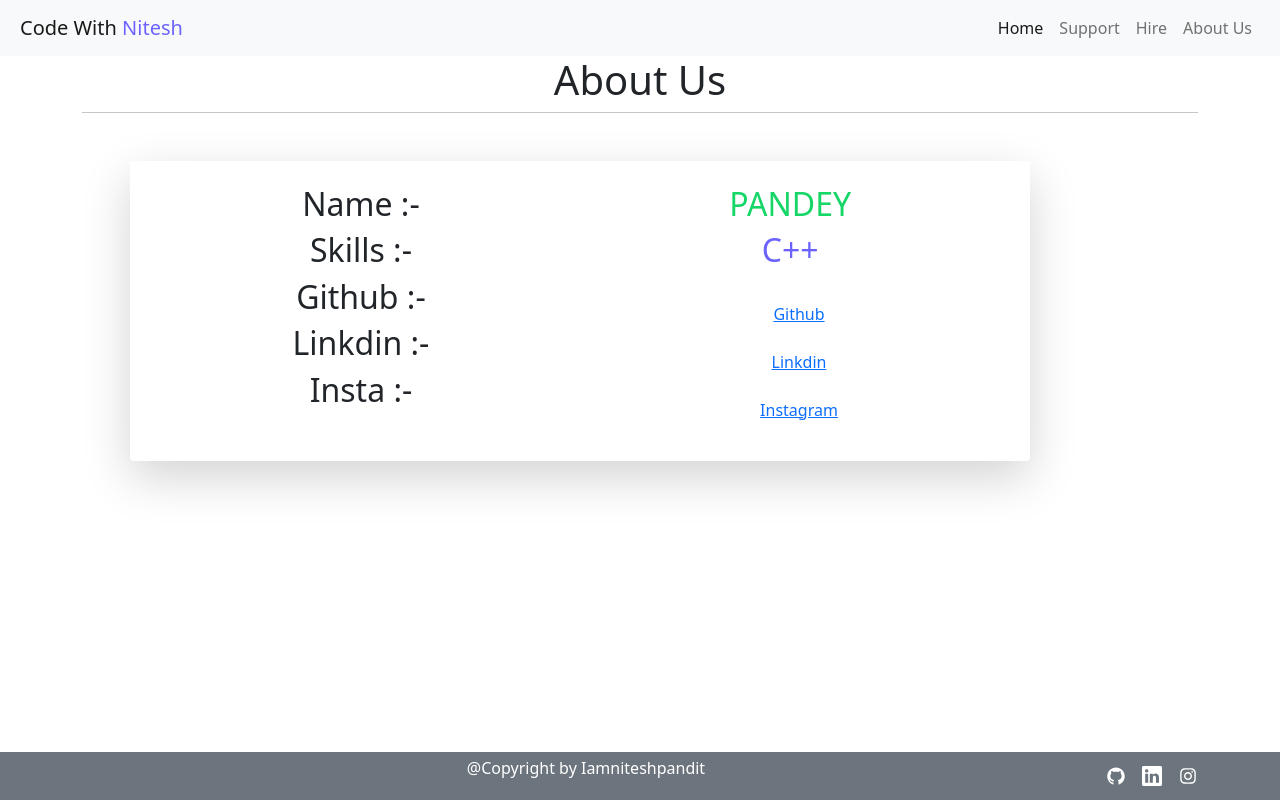
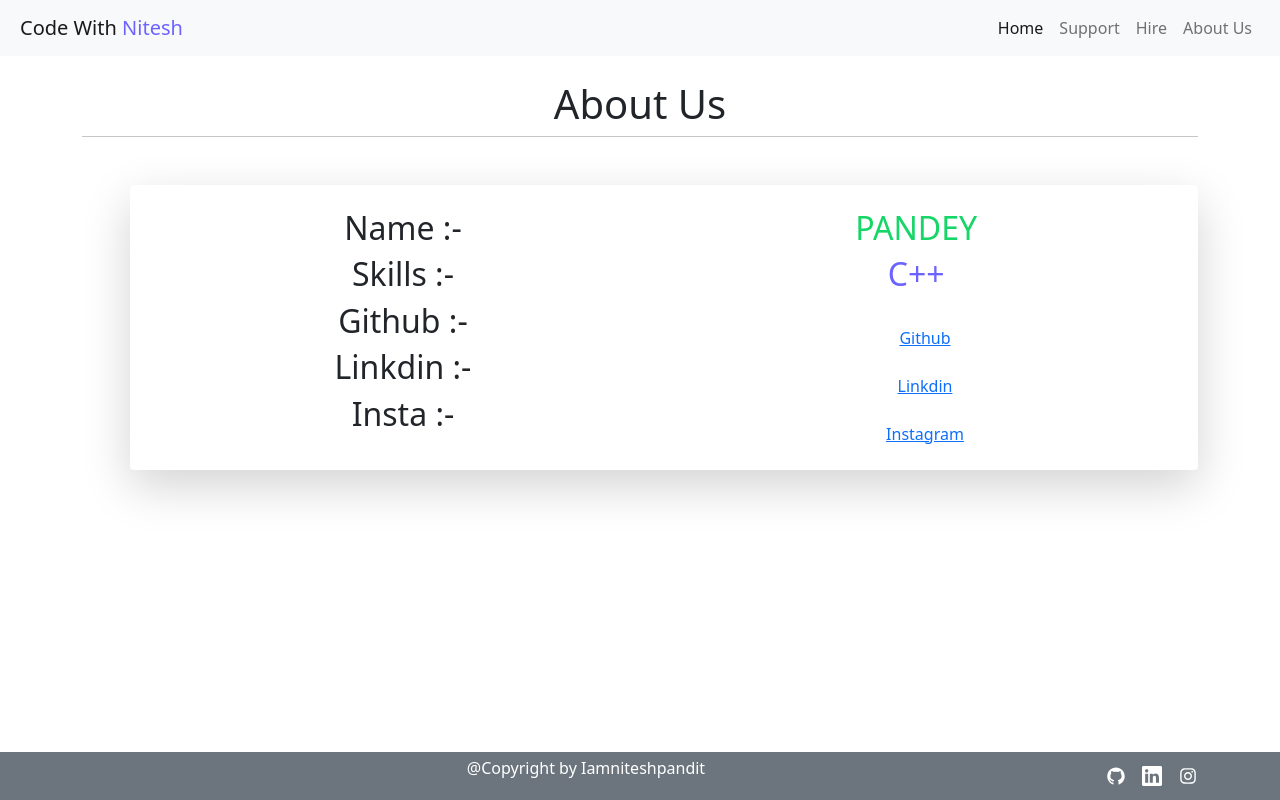
Before and after one commit to IAMNITESHPANDIT/Portfolio-Sample, a React (Create React App) app: page /Chalo-deploy-karte-hain/about in a window 1280 px wide. Built offline with nearby package versions, Linux system fonts and the light colour scheme.

Commit message:
about page improved

```diff
--- a/src/App.css
+++ b/src/App.css
@@ -18,8 +18,7 @@ a > *{
 }
 .rounded{
     text-align:center;
-    width:900px;
-    height:300px;
+
 }
 .container > *{
     text-align: center;
--- a/src/component/NavbarComponent/about.component.jsx
+++ b/src/component/NavbarComponent/about.component.jsx
@@ -4,7 +4,7 @@ import Typical from  'react-typical';
 function About() {
   return (
     <div className="container">
-       <p className="h1 text-center ">About Us</p>
+       <p className="h1 text-center mt-4 ">About Us</p>
        <hr class="dropdown-divider"/>
       <div className="shadow-lg p-3 mb-5 bg-body mt-5 ms-5 p-4 rounded">
        <div className="row">
```
